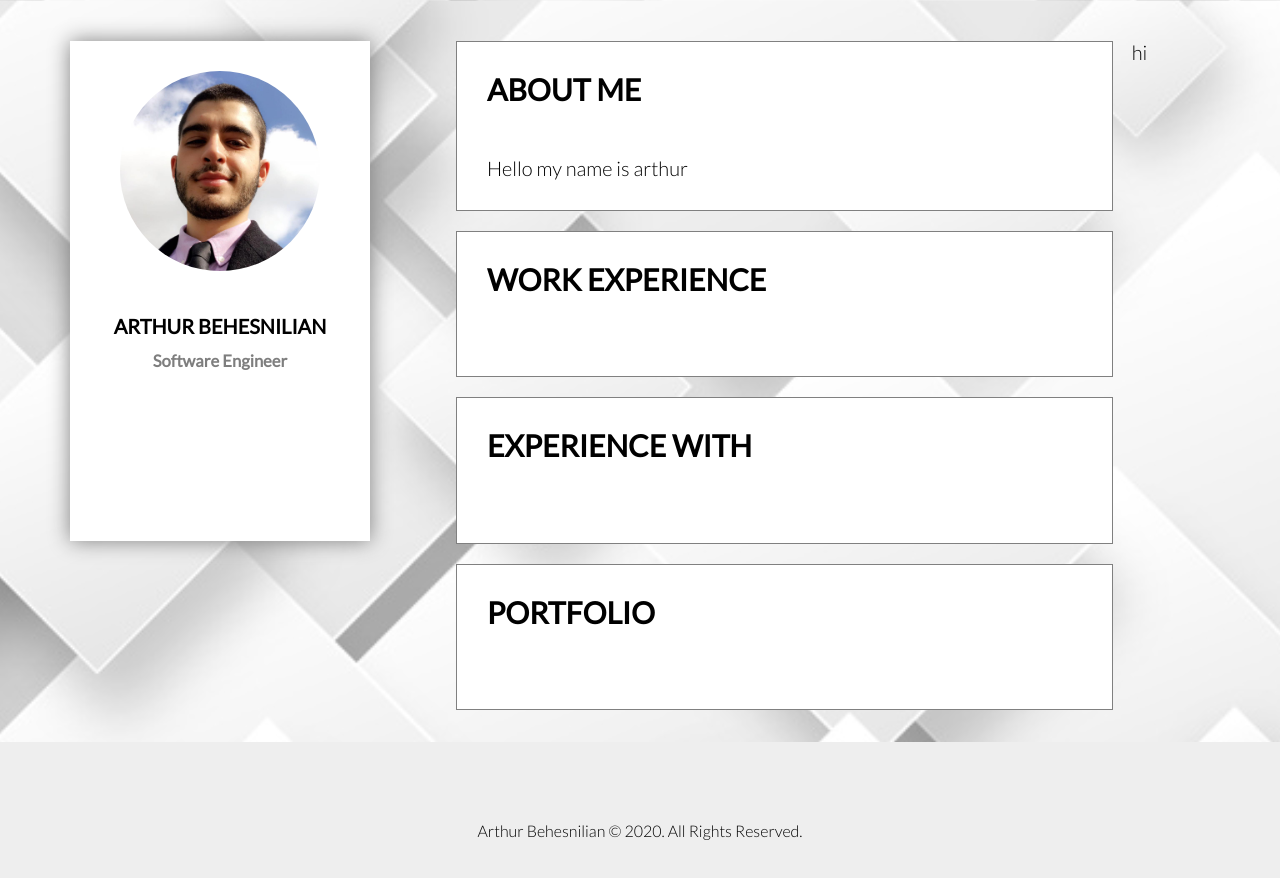
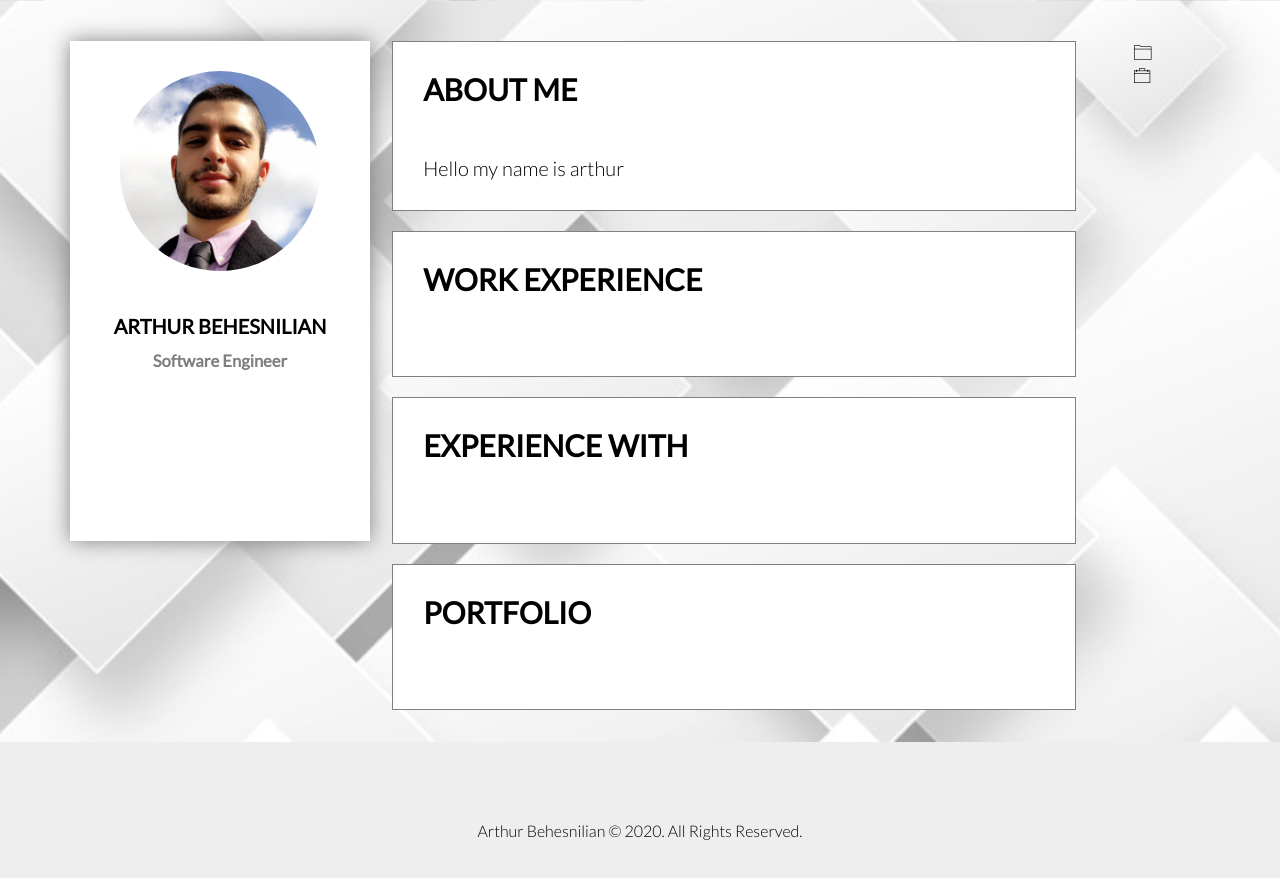
Before and after one commit to Arthur-IO/Personal-Website-Behes.dev-, a website built with webpack: page src/index.html in a window 1280 px wide. Built offline with nearby package versions, Linux system fonts and the light colour scheme; a web font is replaced by a local one.

Commit message:
Fixed the classes for the containers and added navbar items

```diff
--- a/src/index.html
+++ b/src/index.html
@@ -42,7 +42,7 @@
 
         <div class="body-container">
             <div class="row">
-                <div class="col span-4-of-12">
+                <div class="col span-4-of-15">
 
                     <div class="personal-bio-container">
                         <img src="css/img/personal.jpg" class="personal-img"/>
@@ -56,7 +56,7 @@
 
                 </div>
 
-                <div class="col span-7-of-12">
+                <div class="col span-9-of-15">
 
                     <div class="content-container" style="margin: 0px">
                         <div class="content-header">
@@ -98,8 +98,17 @@
 
                 </div>
 
-                <div class="col span-1-of-12 sticky">
-                    hi
+                <div class="col span-1-of-15 sticky">
+                    <div class="vert-nav">
+                        <ul>
+                            <li>
+                                <icon class="ion-ios-folder-outline">
+                            </li>
+                            <li>
+                                <icon class="ion-ios-briefcase-outline"></icon>
+                            </li>
+                        </ul>
+                    </div>
                 </div>
 
             </div>
```
Also changed, not shown: dist/css/grid.css, dist/css/style.css.
